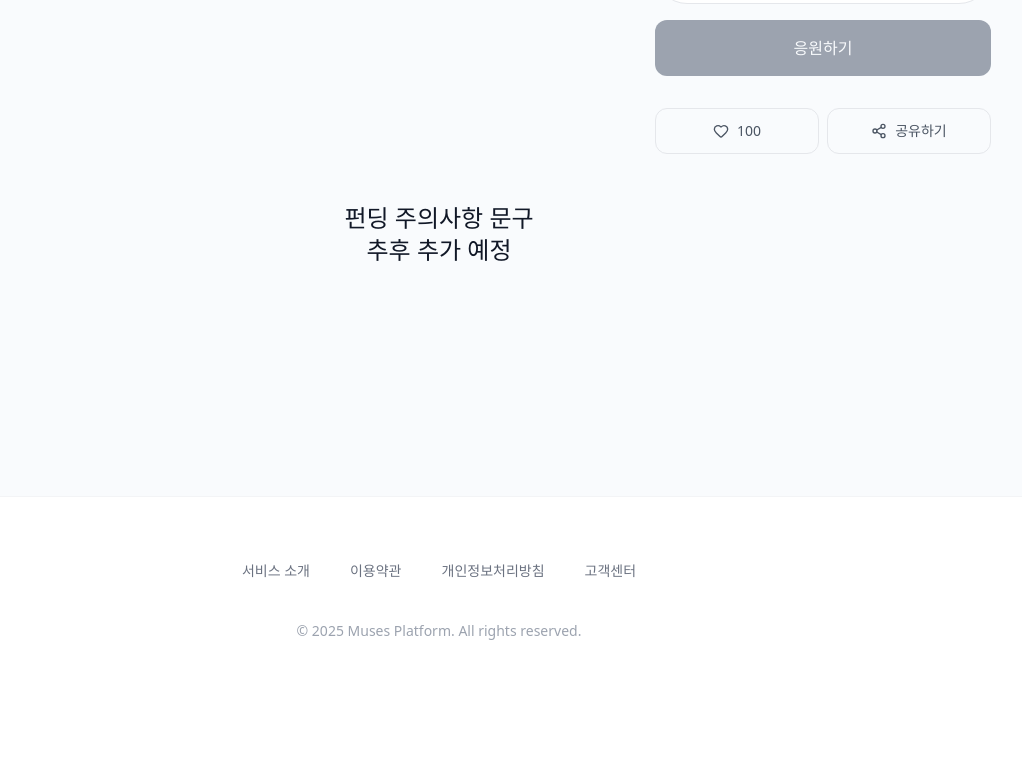
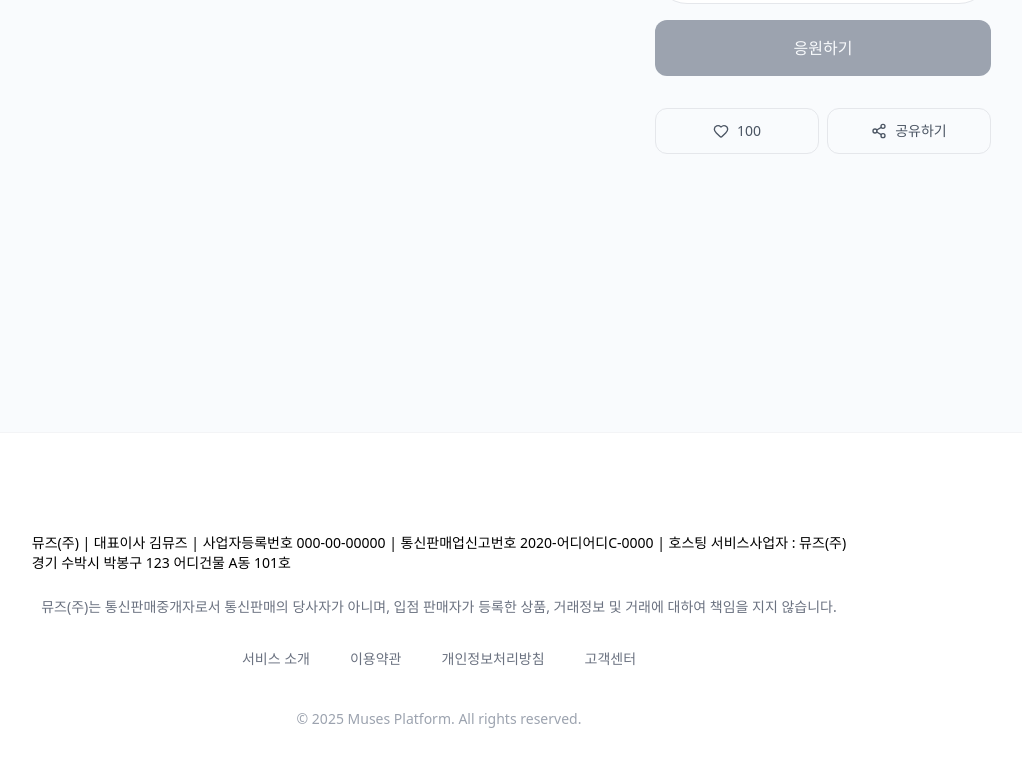
Before and after one commit to gkdmsgus/Muses-, a React (Vite) app: page /project/1 in a window 1280 px wide. Shown: the part 1925-2692 px from the top of the page, without its empty margins (201-1223 px from the left). Before the commit the page ends 2630 px from the top, so only its background shows below. Built offline with nearby package versions, Linux system fonts and the light colour scheme; a web font is replaced by a local one.

Commit message:
[fix] header, footer 문구 및 경로 설정 수정 (#38)
* fix: projectFooter 삭제

* fix: footer 문구 추가

* fix: header 로고 이미지 포함 Link

* fix: footer 오타 수정

```diff
--- a/src/components/ProjectDetailPage/ProjectFooter.tsx
+++ /dev/null
@@ -1,8 +0,0 @@
-export default function ProjectFooter() {
-  return (
-    <div className="text-2xl font-boldFont text-mainBlack flex flex-col items-center justify-center">
-      <p>펀딩 주의사항 문구</p>
-      <p>추후 추가 예정</p>
-    </div>
-  );
-}
--- a/src/components/common/Footer.tsx
+++ b/src/components/common/Footer.tsx
@@ -1,10 +1,21 @@
 const footerLinks = ['서비스 소개', '이용약관', '개인정보처리방침', '고객센터'];
+const musesInfo =
+  '뮤즈(주) | 대표이사 김뮤즈 | 사업자등록번호 000-00-00000 | 통신판매업신고번호 2020-어디어디C-0000 | 호스팅 서비스사업자 : 뮤즈(주)';
+const musesAddress = '경기 수박시 박봉구 123 어디건물 A동 101호';
 
 const Footer = () => {
   return (
-    <footer className="w-full h-[209px] border-t border-white80 bg-white py-16 px-[72.5px]">
-      <div className="mx-auto flex h-full w-full max-w-[1280px] flex-col justify-center gap-10 px-6">
-        <div className="flex justify-center items-start gap-10">
+    <footer className="w-full border-t border-white80 bg-white py-16 px-[72.5px]">
+      <div className="mx-auto flex h-full w-full max-w-[1280px] flex-col justify-center px-6 items-center">
+        <div className="flex flex-col justify-center items-start text-sm font-mediumFont text-black mb-6 pt-9">
+          <span>{musesInfo}</span>
+          <span>{musesAddress}</span>
+        </div>
+        <div className="text-center text-sm font-boldFont text-black60 mb-8">
+          뮤즈(주)는 통신판매중개자로서 통신판매의 당사자가 아니며, 입점
+          판매자가 등록한 상품, 거래정보 및 거래에 대하여 책임을 지지 않습니다.
+        </div>
+        <div className="flex justify-center items-start gap-10 mb-10">
           {footerLinks.map((text) => (
             <span
               key={text}
--- a/src/components/common/Header.tsx
+++ b/src/components/common/Header.tsx
@@ -8,12 +8,11 @@ const Header = () => {
     <nav className="fixed top-0 left-0 z-50 flex w-full px-6 py-4 border-b border-white/40 bg-white/70 backdrop-blur-[6px] items-center justify-between">
       {/* 왼쪽 영역 */}
       <div className="flex items-center gap-6">
-        <div className="flex items-center gap-2">
+        <Link to="/" className="text-xl font-logoFont flex items-center gap-2">
           <img src={museslogo} alt="Muses Logo" className="size-8" />
-          <Link to="/" className="text-xl font-logoFont">
-            muses
-          </Link>
-        </div>
+          <p>muses</p>
+        </Link>
+
         <div className="flex h-6 items-center gap-1">
           <Link
             to="/projects"
@@ -22,7 +21,7 @@ const Header = () => {
             프로젝트
           </Link>
 
-          <span className="w-[1px] h-[12px] bg-[#D1D5DB]" />
+          <span className="w-px h-[12px] bg-[#D1D5DB]" />
 
           <Link
             to="/events"
--- a/src/pages/ProjectDetailPage.tsx
+++ b/src/pages/ProjectDetailPage.tsx
@@ -1,7 +1,6 @@
 import { useParams } from 'react-router-dom';
 import ProjectMain from '../components/ProjectDetailPage/ProjectMain';
 import ProjectInfo from '../components/ProjectDetailPage/ProjectInfo';
-import ProjectFooter from '../components/ProjectDetailPage/ProjectFooter';
 import { MOCK_PROJECTS } from '../mocks/project';
 import type { Project } from '../types/projects';
 
@@ -27,7 +26,6 @@ export default function ProjectDetailPage() {
     <div className="min-h-screen pt-24 pb-[230px] w-full bg-mainWhite flex flex-col items-center overflow-x-hidden">
       <ProjectMain project={project} />
       <ProjectInfo projectId={project.project_id} />
-      <ProjectFooter />
     </div>
   );
 }
```
